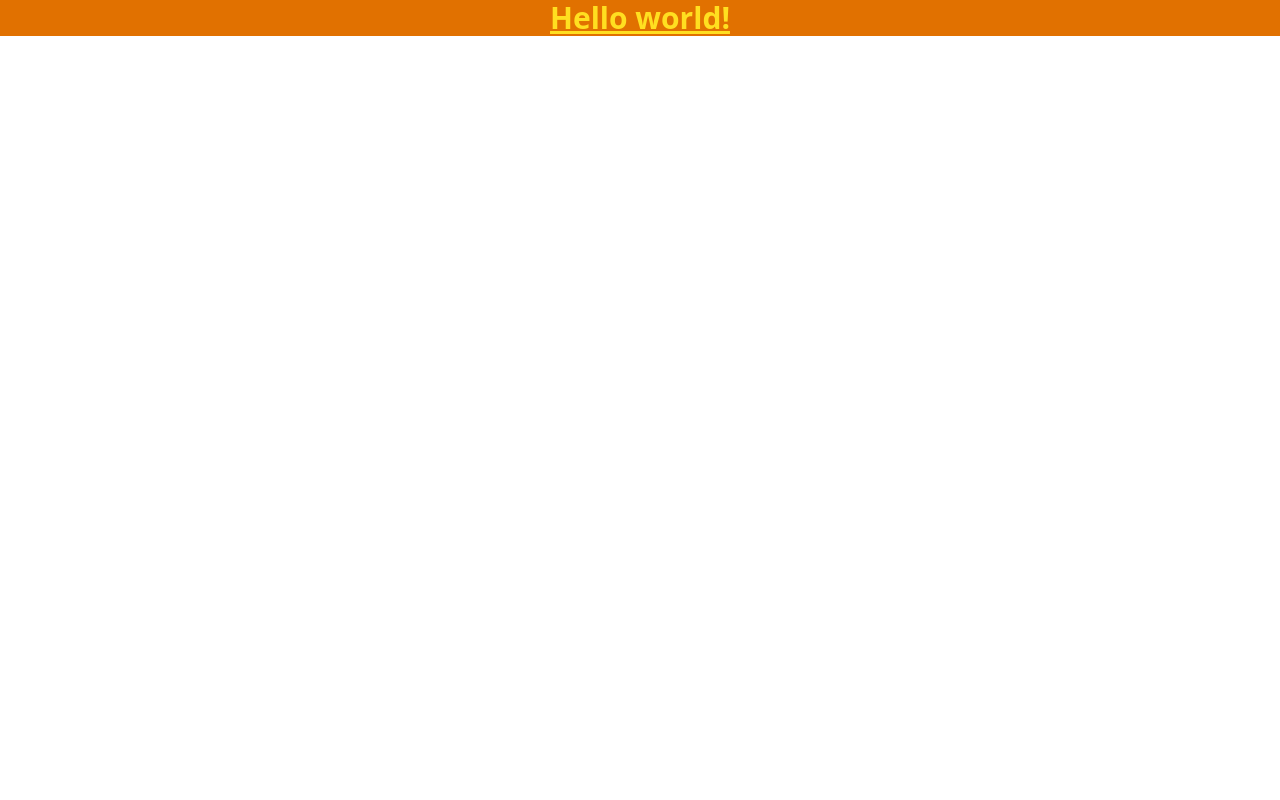
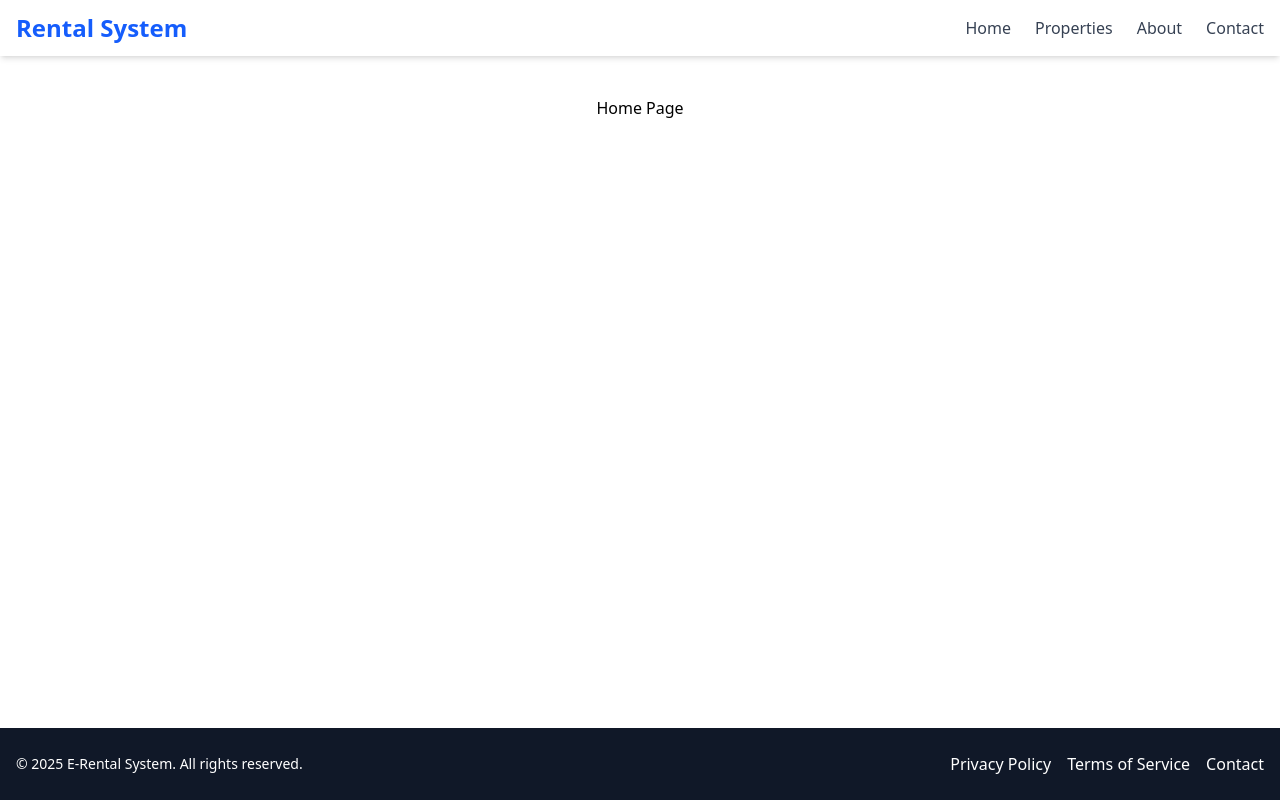
Before and after one commit to SSuryaRao/E-Rental_System, a React (Vite) app: page / in a window 1280 px wide. Built offline with nearby package versions, Linux system fonts and the light colour scheme.

Commit message:
Homepage changes

```diff
--- a/package.json
+++ b/package.json
@@ -11,8 +11,10 @@
   },
   "dependencies": {
     "@tailwindcss/vite": "^4.0.5",
+    "lucide-react": "^0.475.0",
     "react": "^19.0.0",
     "react-dom": "^19.0.0",
+    "react-router-dom": "^7.1.5",
     "tailwindcss": "^4.0.5"
   },
   "devDependencies": {
--- a/src/App.jsx
+++ b/src/App.jsx
@@ -1,16 +1,28 @@
+import React from "react";
+import { BrowserRouter as Router, Routes, Route } from "react-router-dom";
+import Navbar from "./Navbar";
+import Footer from "./Footer";
 
-import './App.css'
+const App = () => {
+  return (
+    <Router>
+      <div className="flex flex-col min-h-screen">
+        {/* Navbar */}
+        <Navbar />
 
-function App() {
+        {/* Main Content - Grows to Push Footer Down */}
+        <main className="flex-grow">
+          <Routes>
+            <Route path="/" element={<h1 className="text-center mt-10">Home Page</h1>} />
+            <Route path="/about" element={<h1 className="text-center mt-10">About Page</h1>} />
+          </Routes>
+        </main>
 
+        {/* Footer - Always at Bottom */}
+        <Footer />
+      </div>
+    </Router>
+  );
+};
 
-  return (
-    <>
-      <h1 class="text-3xl font-bold underline text-center text-yellow-300 bg-amber-600">
-    Hello world!
-  </h1>
-    </>
-  )
-}
-
-export default App
+export default App;
--- /dev/null
+++ b/src/Footer.jsx
@@ -0,0 +1,18 @@
+import React from "react";
+
+const Footer = () => {
+  return (
+    <footer className="bg-gray-900 text-white py-6">
+      <div className="container mx-auto flex flex-col md:flex-row justify-between items-center px-4">
+        <p className="text-sm">© {new Date().getFullYear()} E-Rental System. All rights reserved.</p>
+        <div className="flex space-x-4 mt-4 md:mt-0">
+          <a href="#" className="hover:text-gray-400">Privacy Policy</a>
+          <a href="#" className="hover:text-gray-400">Terms of Service</a>
+          <a href="#" className="hover:text-gray-400">Contact</a>
+        </div>
+      </div>
+    </footer>
+  );
+};
+
+export default Footer;
--- /dev/null
+++ b/src/Navbar.jsx
@@ -0,0 +1,71 @@
+import { useState } from "react";
+import { Link } from "react-router-dom";
+import { Menu, X } from "lucide-react";
+
+const Navbar = () => {
+  const [isOpen, setIsOpen] = useState(false);
+
+  return (
+    <nav className="bg-white shadow-md w-full">
+      <div className="container mx-auto px-4 py-3 flex justify-between items-center">
+        <Link to="/" className="text-2xl font-bold text-blue-600">
+          Rental System
+        </Link>
+
+        <div className="hidden md:flex space-x-6">
+          <Link to="/home" className="text-gray-700 hover:text-blue-600">
+            Home
+          </Link>
+          <Link to="/properties" className="text-gray-700 hover:text-blue-600">
+            Properties
+          </Link>
+          <Link to="/about" className="text-gray-700 hover:text-blue-600">
+            About
+          </Link>
+          <Link to="/contact" className="text-gray-700 hover:text-blue-600">
+            Contact
+          </Link>
+        </div>
+
+        <button className="md:hidden" onClick={() => setIsOpen(!isOpen)}>
+          {isOpen ? <X className="w-6 h-6" /> : <Menu className="w-6 h-6" />}
+        </button>
+      </div>
+
+      {isOpen && (
+        <div className="md:hidden flex flex-col space-y-4 px-4 pb-4">
+          <Link
+            to="/home"
+            className="text-gray-700 hover:text-blue-600"
+            onClick={() => setIsOpen(false)}
+          >
+            Home
+          </Link>
+          <Link
+            to="/properties"
+            className="text-gray-700 hover:text-blue-600"
+            onClick={() => setIsOpen(false)}
+          >
+            Properties
+          </Link>
+          <Link
+            to="/about"
+            className="text-gray-700 hover:text-blue-600"
+            onClick={() => setIsOpen(false)}
+          >
+            About
+          </Link>
+          <Link
+            to="/contact"
+            className="text-gray-700 hover:text-blue-600"
+            onClick={() => setIsOpen(false)}
+          >
+            Contact
+          </Link>
+        </div>
+      )}
+    </nav>
+  );
+};
+
+export default Navbar;
```
Also changed, not shown: 1 other file (tests, documents, lock files or other folders).
